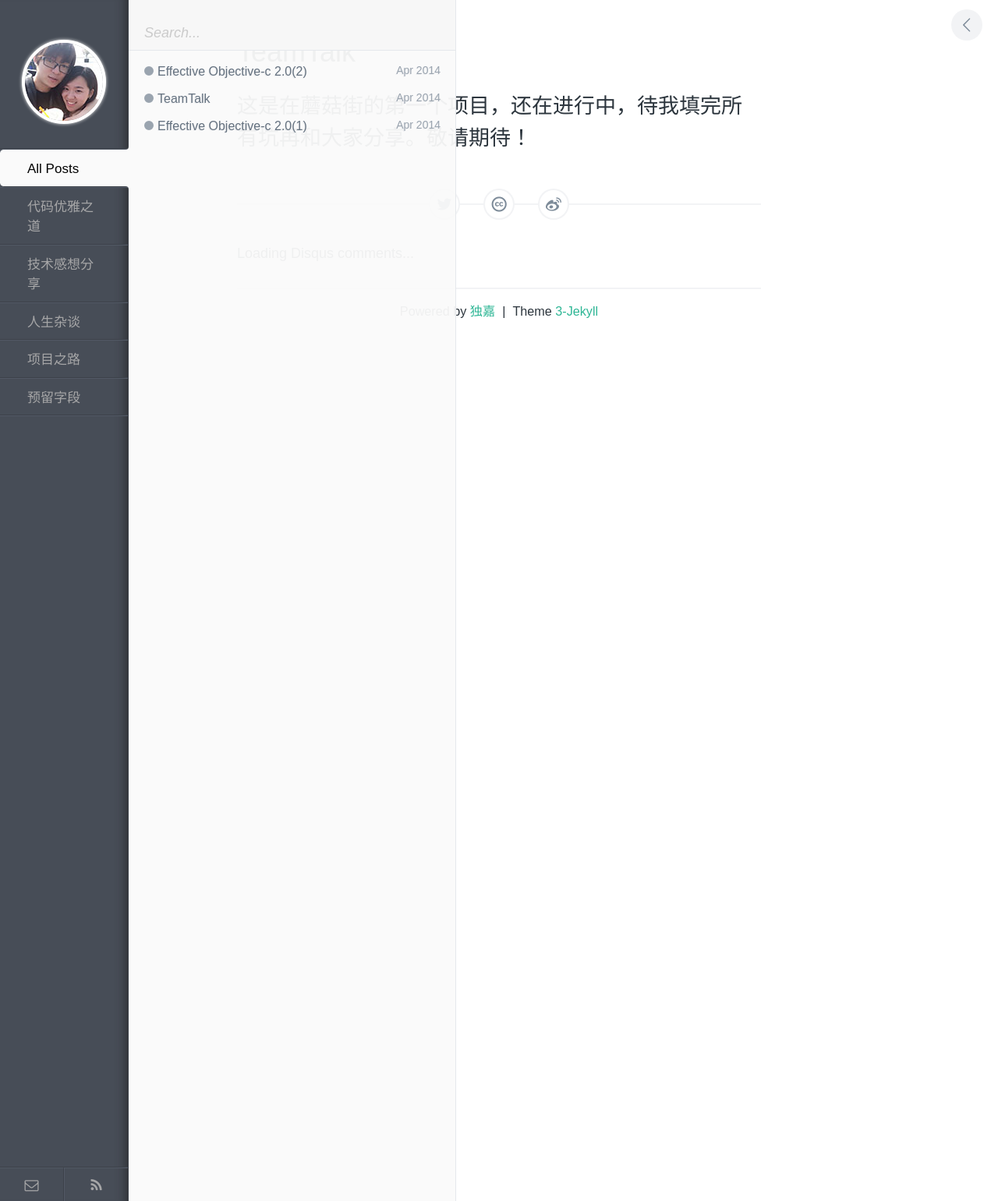
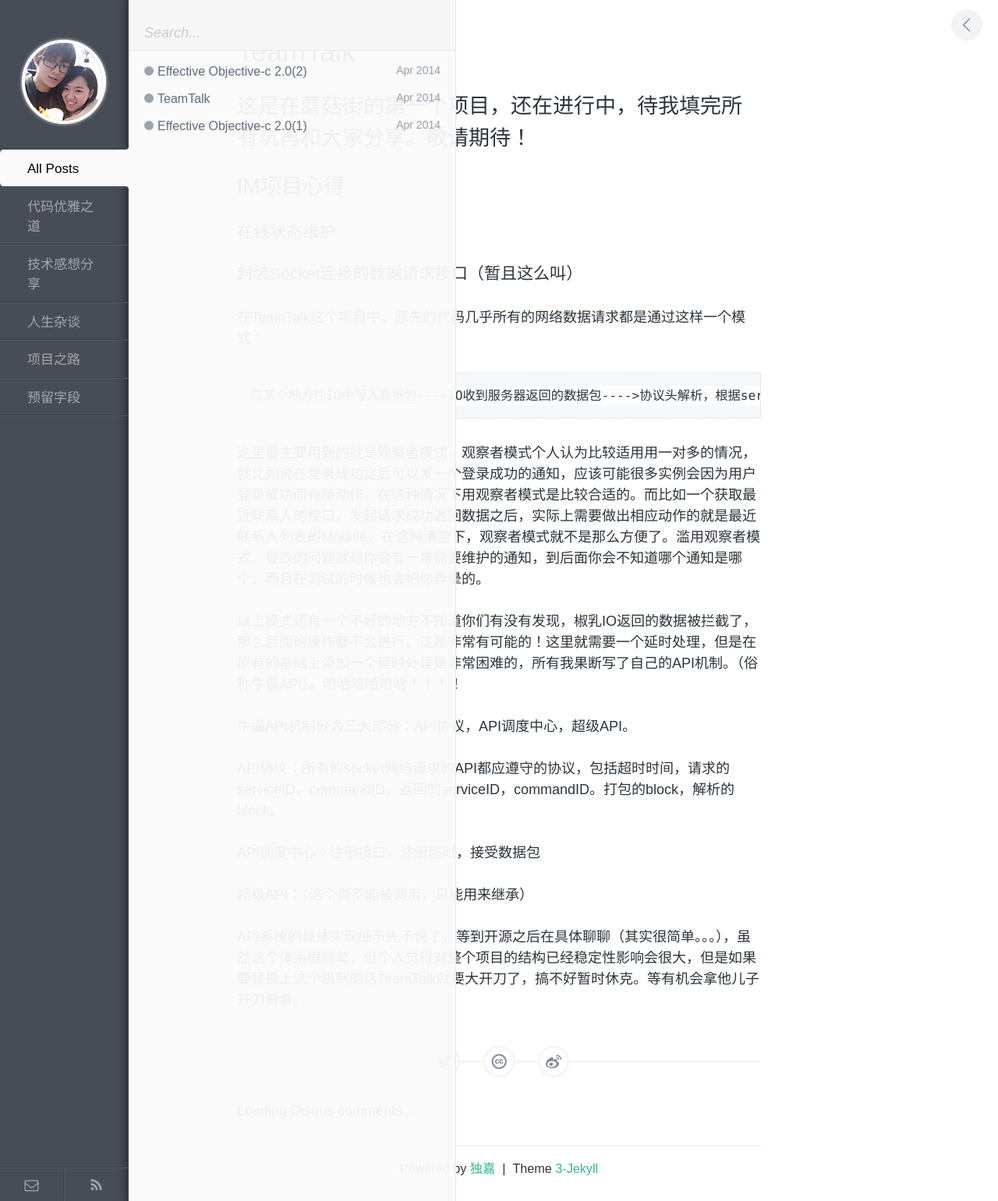
Before and after one commit to dujiazzj/Blog, a Jekyll site: the page built from _posts/2014-04-07-TeamTalk.md, in a window 1280 px wide. Shown: the whole page at 78% size. Built offline with Jekyll 4.4.1, drawn with Linux system fonts in a browser that asks for light colours; comment, search, counter and statistics services are not loaded.

Commit message:
fix(项目之路):Teamtalk之API机制心得

```diff
--- a/_posts/2014-04-07-TeamTalk.md
+++ b/_posts/2014-04-07-TeamTalk.md
@@ -5,3 +5,26 @@ category: 项目之路
 ---
 
 #这是在蘑菇街的第一个项目，还在进行中，待我填完所有坑再和大家分享。敬请期待！
+
+##IM项目心得
+
+###在线状态维护
+
+###封装Socket连接的数据请求接口（暂且这么叫）
+在TeamTalk这个项目中，原先的代码几乎所有的网络数据请求都是通过这样一个模式：
+
+	在某个地方往IO中写入数据包--->IO收到服务器返回的数据包---->协议头解析，根据serviceID和commandID分发到相应的业务模块取处理--->根据commandID广播通知----->注册此通知的实例执行相应的操作
+
+这里最主要用到的就是观察者模式，观察者模式个人认为比较适用用一对多的情况，就比如说在登录成功之后可以发一个登录成功的通知，应该可能很多实例会因为用户登录成功而有所动作，在这种情况下用观察者模式是比较合适的。而比如一个获取最近联系人的接口，发起请求成功返回数据之后，实际上需要做出相应动作的就是最近联系人列表的Module，在这种清空下，观察者模式就不是那么方便了。滥用观察者模式，导致的问题就是你会有一堆需要维护的通知，到后面你会不知道哪个通知是哪个，而且在调试的时候也会把你弄晕的。
+
+以上模式还有一个不好的地方不知道你们有没有发现，椒乳IO返回的数据被拦截了，那么后面的操作都不会进行。这是非常有可能的！这里就需要一个延时处理，但是在原有的基础上添加一个延时处理是非常困难的，所有我果断写了自己的API机制。（俗称牛逼API）。哈哈哈哈哈哈！！！！
+
+牛逼API机制分为三大部分：API协议，API调度中心，超级API。
+
+API协议：所有的socket网络请求的API都应遵守的协议，包括超时时间，请求的serviceID，commandID，返回的serviceID，commandID。打包的block，解析的block。
+
+API调度中心：注册接口，注册超时，接受数据包
+
+超级API：（这个类不能被调用，只能用来继承）
+
+API系统的具体实现细节先不说了，等到开源之后在具体聊聊（其实很简单。。。），虽然这个体系很简单，但个人觉得对整个项目的结构已经稳定性影响会很大，但是如果要替换上这个机制的话TeamTalk就要大开刀了，搞不好暂时休克。等有机会拿他儿子开刀看看。
```
